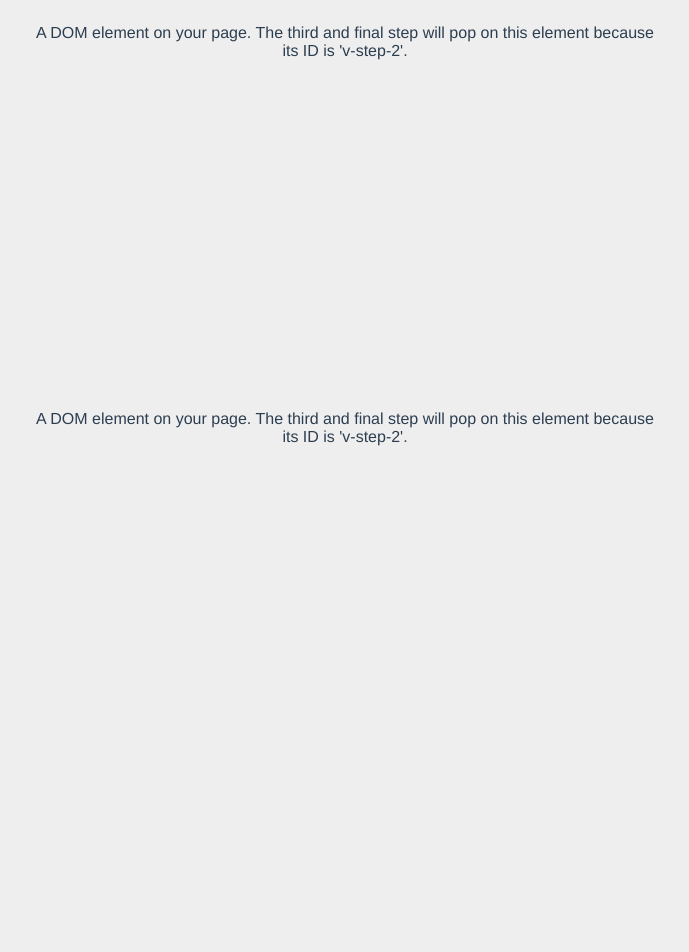
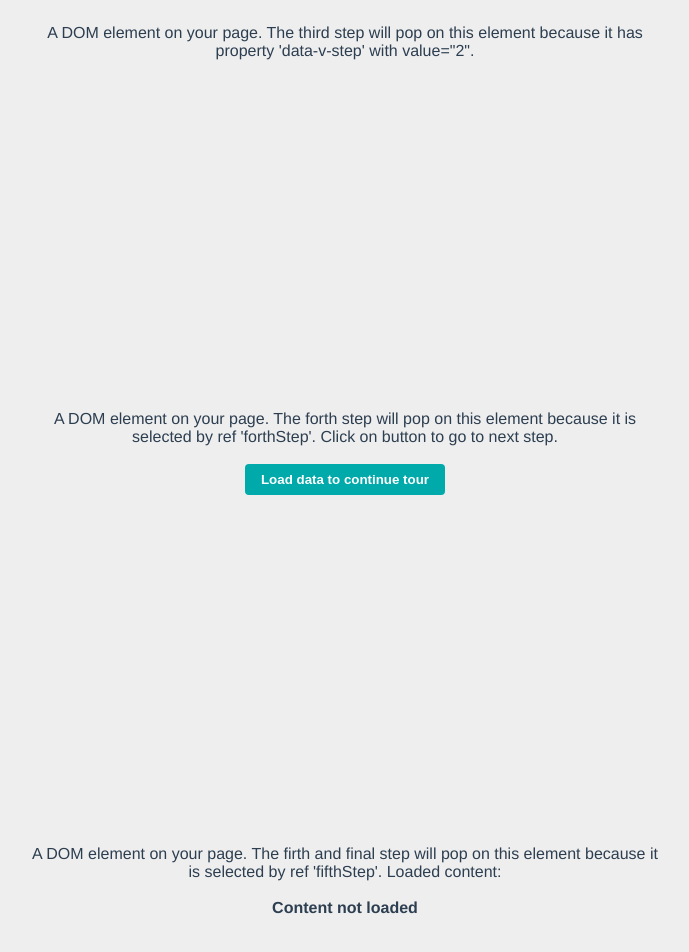
Before and after one commit to alexandreDavid/vue3-tour, a Vue app: page / in a window 1280 px wide. Shown: the part 1746-2698 px from the top of the page, without its empty margins (295-984 px from the left). Built offline with nearby package versions, Linux system fonts and the light colour scheme.

Commit message:
fix: added documentation and fixed error with ref targets

```diff
--- a/example/components/HelloWorld.vue
+++ b/example/components/HelloWorld.vue
@@ -18,7 +18,7 @@
   <button @click="$tours['myTour'].start()">Start Tour</button>
 </template>
 
-<script setup>
+<script lang="ts" setup>
   import { defineProps } from 'vue';
 
   defineProps({
--- a/example/components/Tour.vue
+++ b/example/components/Tour.vue
@@ -51,19 +51,31 @@
   <div class="v-steps">
     <div id="v-step-0">
       A DOM element on your page. The first step will pop on this element
-      because its ID is 'v-step-0'.
+      because it`s ID is 'v-step-0'.
     </div>
     <div class="v-step-1">
       A DOM element on your page. The second step will pop on this element
-      because its ID is 'v-step-1'.
+      because it`s class is 'v-step-1'.
     </div>
     <div data-v-step="2">
-      A DOM element on your page. The third and final step will pop on this
-      element because its ID is 'v-step-2'.
+      A DOM element on your page. The third step will pop on this
+      element because it has property 'data-v-step' with value="2".
     </div>
-    <div ref="lastStep">
-      A DOM element on your page. The third and final step will pop on this
-      element because its ID is 'v-step-2'.
+    <div ref="forthStep">
+      A DOM element on your page. The forth step will pop on this
+      element because it is selected by ref 'forthStep'. Click on button to go to next step.
+      <br/><br/>
+      <button type="button" @click.prevent="loadAjaxData" class="button">
+        Load data to continue tour
+      </button>
+    </div>
+    <div ref="fifthStep">
+      A DOM element on your page. The firth and final step will pop on this
+      element because it is selected by ref 'fifthStep'. Loaded content:
+      <br/><br/>
+      <strong>
+        {{fifthStepLoadedByFourthStep || 'Content not loaded'}}
+      </strong>
     </div>
 
     <v-tour name="myTour" :steps="steps" :options="options"></v-tour>
@@ -87,14 +99,30 @@
       padding: 4px;
     }
   }
+  .button {
+    margin: 0rem;
+    padding: 0.5rem 1rem;
+    border: 0;
+    background: #0aa;
+    font-weight: bold;
+    color: #fff;
+    cursor: pointer;
+    border-radius: 4px;
+
+    &:hover {
+      background: #0bb;
+    }
+  }
 </style>
-<script>
-  import { ref } from 'vue';
+<script lang="ts">
+  import { ref } from 'vue'
 
   export default {
     name: 'my-tour',
     setup() {
-      const lastStep = ref(null);
+      const forthStep = ref(null)
+      const fifthStep = ref(null)
+      const fifthStepLoadedByFourthStep = ref(null)
 
       const steps = [
         {
@@ -117,11 +145,27 @@
           },
         },
         {
-          target: lastStep, // ref to DOM element
+          target: forthStep, // ref to DOM element
           content:
             'And also you can integrate plugin into your Vue app more smoothly by using refs.',
+          params: {
+            placement: 'bottom',
+          },
         },
-      ];
+        {
+          target: fifthStep,
+          content:
+            'Here content is loaded by AJAX request and is visible only after needed event.',
+          before: type => new Promise(function (resolve, reject) {
+            if (type != 'next' || fifthStepLoadedByFourthStep.value) {
+              resolve(true)
+            } else {
+              alert('At first load content for next step by clicking on button above')
+              reject(false)
+            }
+          }.bind(this))
+        },
+      ]
 
       const options = ref({
         highlight: false,
@@ -129,9 +173,26 @@
         useKeyboardNavigation: true,
         debug: true,
         startTimeout: 0,
-      });
+      })
 
-      return { steps, options, lastStep };
+      return { steps, options, forthStep, fifthStep, fifthStepLoadedByFourthStep }
+    },
+    methods: {
+      async loadAjaxData() {
+        const response = await window.fetch('https://v2.jokeapi.dev/joke/Programming?type=single', {
+          method: 'GET',
+          headers: {
+            'content-type': 'application/json;charset=UTF-8',
+          },
+        })
+
+        const data = await response.json()
+        if (response.ok) {
+          this.fifthStepLoadedByFourthStep = data?.joke || 'Did not find joke'
+        } else {
+          this.fifthStepLoadedByFourthStep = 'Error of joke loading'
+        }
+      }
     },
     mounted: function () {
       //this.$tours['myTour'].start()
--- a/src/components/VStep.vue
+++ b/src/components/VStep.vue
@@ -95,6 +95,10 @@
         type: Object as PropType<Step>,
         required: true,
       },
+      stepId: {
+        type: String,
+        required: true,
+      },
       previousStep: {
         type: Function as PropType<(evt?: MouseEvent) => void>,
       },
@@ -149,12 +153,15 @@
     },
     emits: ['targetNotFound', 'target-element'],
     setup(props, context) {
-      const hash = sum(props.step.target);
-      const targetElement =
+      const isStringTarget =
         typeof props.step.target === 'string' ||
-        props.step.target instanceof String
-          ? (document.querySelector(props.step.target) as HTMLElement)
-          : props.step.target?.value;
+        props.step.target instanceof String;
+      const targetElement = isStringTarget
+        ? (document.querySelector(props.step.target) as HTMLElement)
+        : props.step.target?.value;
+      const hash = sum(
+        isStringTarget ? props.step.target : `e-ref|${props.stepId}`,
+      );
 
       const params = computed(() => {
         return {
--- a/src/components/VTour.vue
+++ b/src/components/VTour.vue
@@ -20,6 +20,7 @@
         v-if="steps[currentStep]"
         :key="currentStep"
         :step="steps[currentStep]"
+        :step-id="currentStep"
         :previous-step="previousStep"
         :next-step="nextStep"
         :stop="stop"
@@ -95,7 +96,6 @@
       },
     },
     setup(props) {
-      console.log(props.options);
       const currentStep = ref(-1);
 
       const targetElement = ref(null);
```
